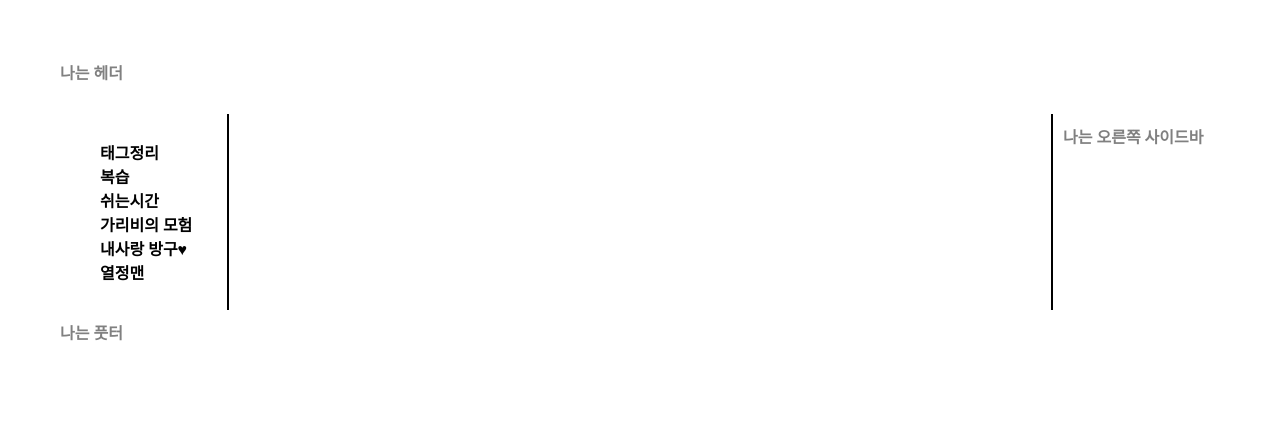
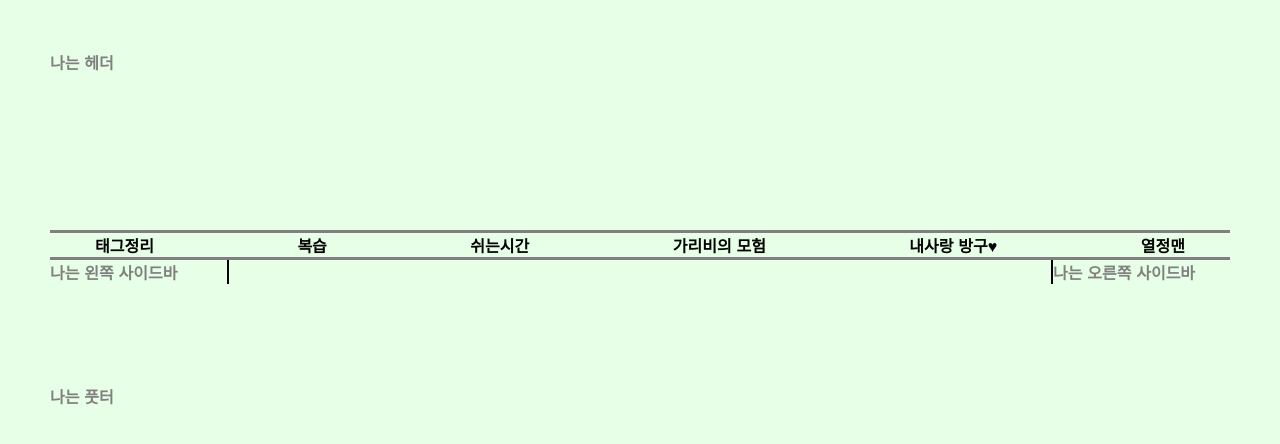
Before and after one commit to Creative-Lee/click-game, a plain HTML site: page grid.html in a window 1280 px wide. Drawn offline with Linux system fonts and the light colour scheme.

Commit message:
21.02.04
menu 정리

```diff
--- a/css/grid.css
+++ b/css/grid.css
@@ -1,26 +1,41 @@
+@import url('https://fonts.googleapis.com/css2?family=Do+Hyeon&display=swap');
 body {
   margin:0;
+  font-family: 'Do Hyeon', sans-serif;
+  background-color: rgb(230,255,230)
     }
-.sidebar_A ul
-  {
+.menu {
+  padding: none;
+}
+.menu ul {
+    display: flex;
     list-style-type: none;
-  }
-.sidebar_A a
-{
+    margin: 0;
+    padding-left: 45px;
+    padding-right: 45px;
+    border-top: 3px solid gray ;
+    border-bottom: 3px solid gray ;
+    justify-content: space-between;
+             }
+.menu ul li {
+    display: inline;
+    }
+
+.menu a {
   color: #010101;
   text-decoration: none;
 }
 
-.container
- {
+.container {
   display: grid;
   grid-template-columns: 1fr 70% 1fr;
-  grid-auto-rows: minmax(auto, auto) ;
+  grid-template-rows: 180px 30px auto auto 100px;
   grid-template-areas:
   "header header header"
   "menu menu menu"
+  ". . ."
   "sidebar_A main sidebar_B"
-  ". . . "
+  ". . ."
   "footer footer footer";
   margin: 0 50px;
   padding: 50px 0;
@@ -28,10 +43,7 @@ body {
   color: gray;
   }
 
-.item
-{
-  padding: 10px;
-}
+
 
 .header
 {
--- a/grid.html
+++ b/grid.html
@@ -8,8 +8,8 @@
   <body>
     <div class="container">
       <header class="item header">나는 헤더</header>
-        <div class="item menu"></div>
-        <div class="item sidebar_A">
+        <div class="item menu">
+          <nav>
             <ul>
               <li><a href="html/태그정리.html" title="태그사전">태그정리</a></li>
               <li><a href="html/복습.html" title="복습만이 살길이다.">복습</a></li>
@@ -18,7 +18,9 @@
               <li><a href="html/내사랑 방구♥.html" title="내방구♥">내사랑 방구♥</a></li>
               <li><a href="html/열정맨.html" title="나다!">열정맨</a></li>
             </ul>
+          </nav>
         </div>
+        <div class="item sidebar_A">나는 왼쪽 사이드바</div>
         <div class="item main"></div>
         <div class="item sidebar_B">나는 오른쪽 사이드바</div>
         <footer class="item footer">나는 풋터</footer>
```
Lines whose indentation alone changed are shown as unchanged.
